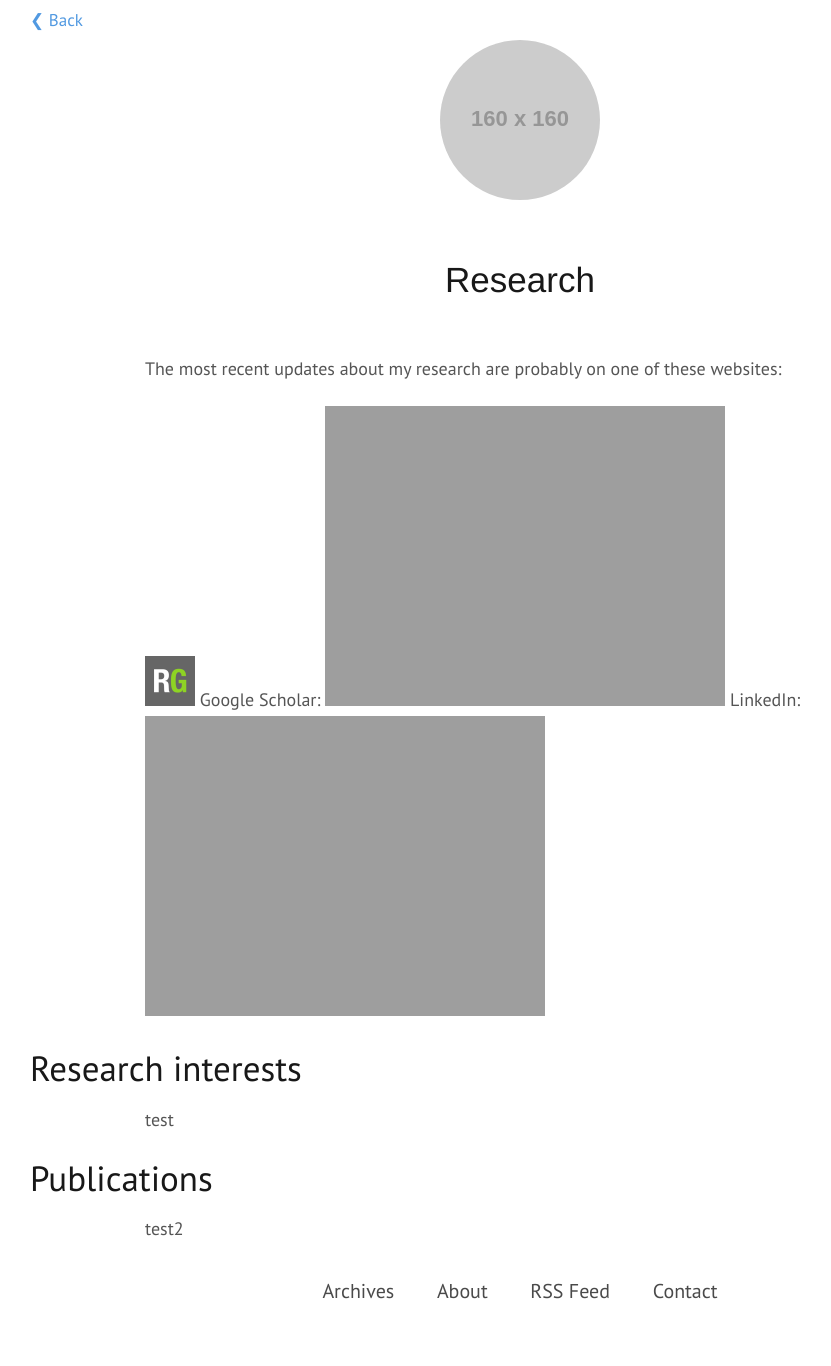
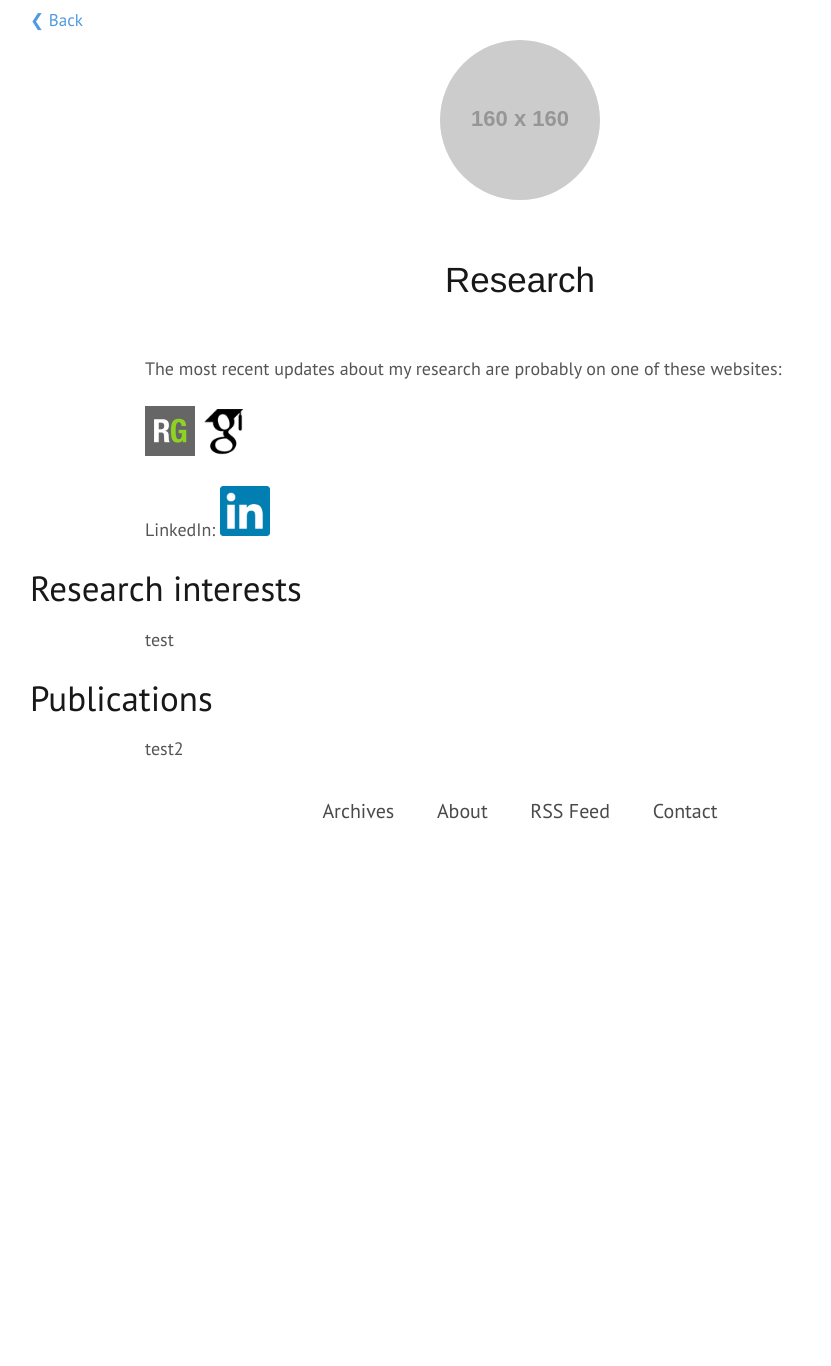
Before and after one commit to EtienneM/EtienneM.github.io, a Jekyll site: the page built from research.md, in a window 1280 px wide. Shown: the whole page, without its empty margins (120-951 px from the left). Built offline with Jekyll 4.4.1, drawn with Linux system fonts in a browser that asks for light colours; after the commit the page ends 900 px from its top, so only the background shows below that.

Commit message:
Test Kramdown syntax

```diff
--- a/css/style.css
+++ b/css/style.css
@@ -397,3 +397,7 @@ code {
     margin: 0 20px 20px 0;
   }
 } /* End Mobile Styles */
+
+.socialIcon {
+	width: 50px;
+}
--- a/research.md
+++ b/research.md
@@ -7,8 +7,9 @@ permalink: /research/
 The most recent updates about my research are probably on one of these websites:
 
 [<img src="/img/ResearchGate.png" alt="ResearchGate icon" style="width:50px" />](https://www.researchgate.net/profile/Etienne_Michon2)
-Google Scholar: ![Google Scholar icon](/img/scholar.png =50x)
-LinkedIn: ![LinkeIn icon](/img/linkedin.jpg =50x)
+[<img src="/img/scholar.png" alt="Google Scholar icon" style="width:50px" />](http://scholar.google.com/citations?user=-EPwIk4AAAAJ)
+
+LinkedIn: ![LinkeIn icon](/img/linkedin.jpg){: .socialIcon}
 
 # Research interests
 
```
